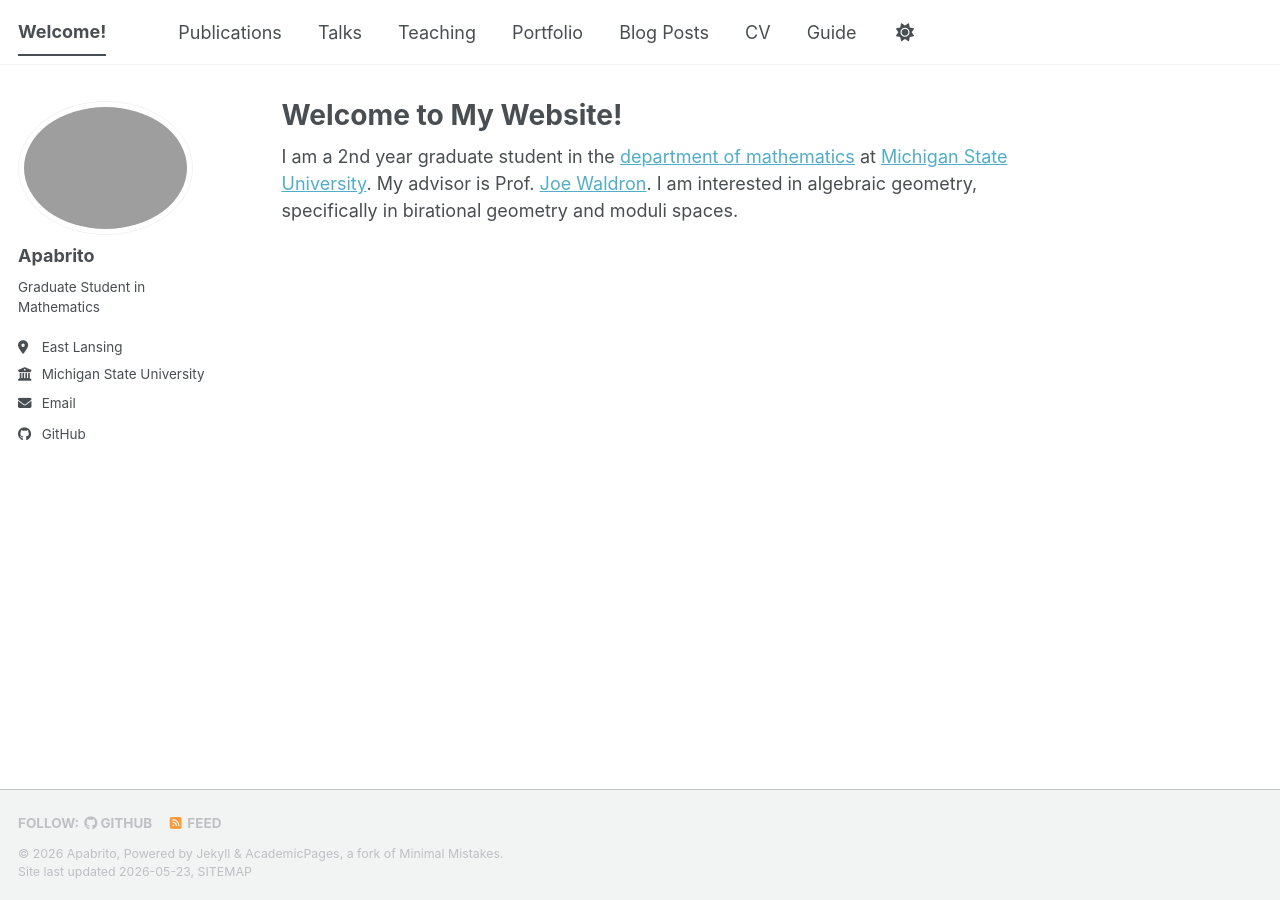
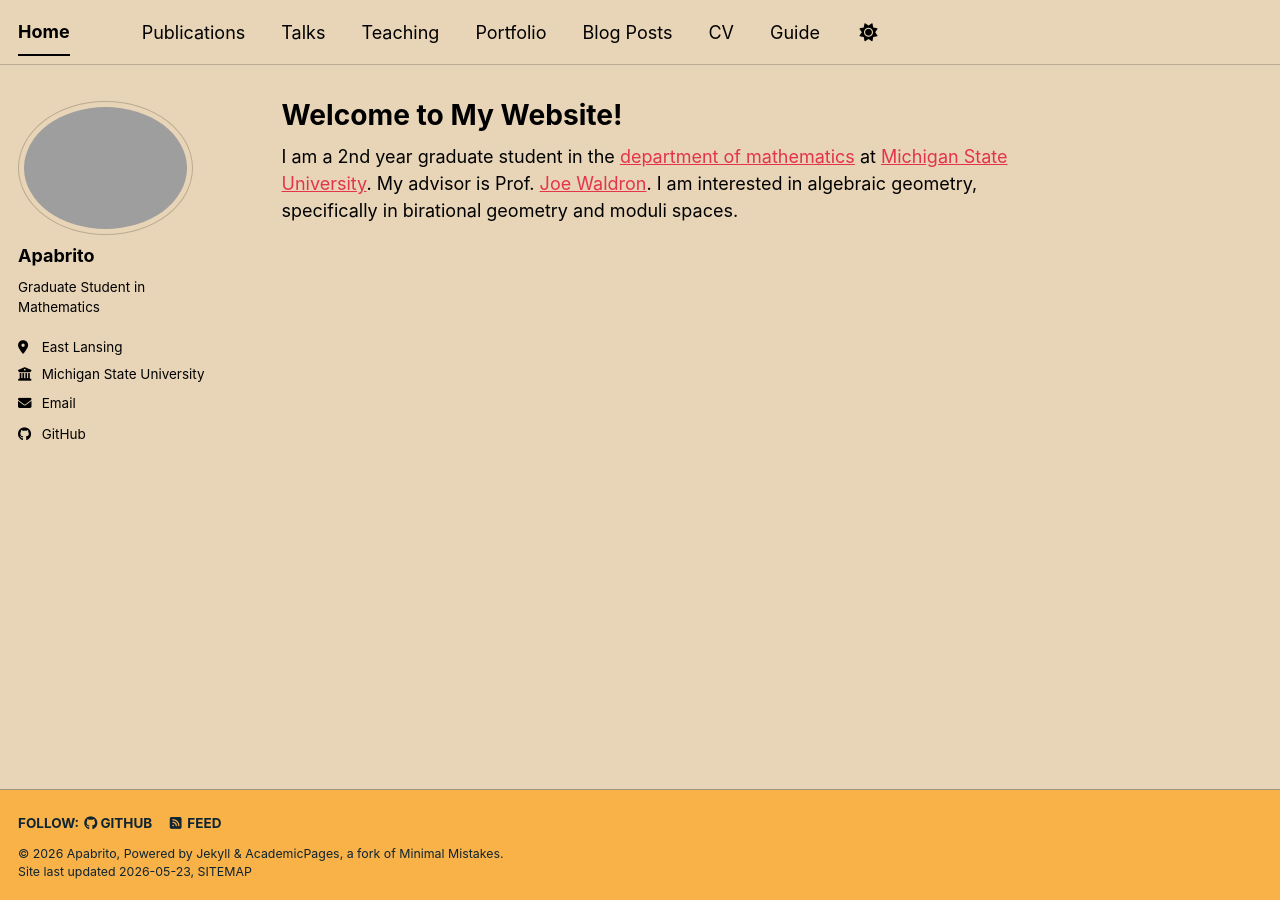
Before and after one commit to apabrito1/apabrito1.github.io, a Jekyll site: the page built from _pages/about.md, in a window 1280 px wide. Built offline with Jekyll 4.4.1, drawn with Linux system fonts in a browser that asks for light colours; a script bundle is joined from its source files by our own code; library files that are not in the unit come from our copies.

Commit message:
Update _config.yml

```diff
--- a/_config.yml
+++ b/_config.yml
@@ -8,8 +8,8 @@
 
 # Basic Site Settings
 locale                   : "en-US"
-site_theme               : "default" # The available themes options are "default", "air", "sunrise", "mint", "dirt" and "contrast"
-title                    : "Welcome!"
+site_theme               : "sunrise" # The available themes options are "default", "air", "sunrise", "mint", "dirt" and "contrast"
+title                    : "Home"
 title_separator          : "-"
 name                     : &name "Apabrito"
 description              : &description "Your Name's academic portfolio"   # Update this with a general description of your site, this is the default if not overridden by a page
```
